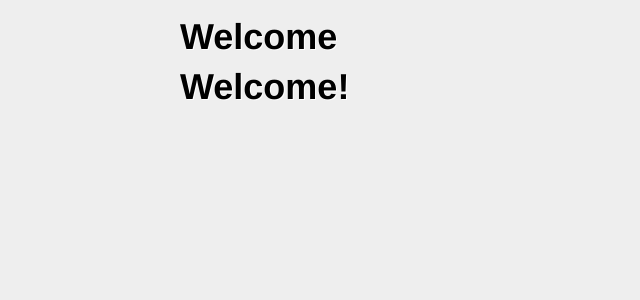
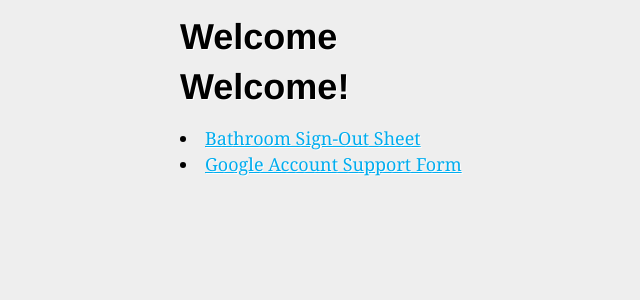
Before and after one commit to scholarsnyc/technology-professional-development, a Jekyll site: the page built from index.html, in a window 1280 px wide. Shown: the top 300 px of the page, without its empty margins (185-825 px from the left). Built offline with Jekyll 4.4.1, drawn with Linux system fonts in a browser that asks for light colours.

Commit message:
Add two basic forms

```diff
--- a/index.html
+++ b/index.html
@@ -4,3 +4,6 @@ title : Welcome
 ---
 
 <h1>Welcome!</h1>
+
+<li><a href="https://docs.google.com/a/scholarsnyc.com/spreadsheet/viewform?formkey=dHFqaHo2NXNVRU5ib2FIU3NKbjNLSXc6MQ">Bathroom Sign-Out Sheet</a></li>
+<li><a href="https://docs.google.com/a/scholarsnyc.com/spreadsheet/viewform?formkey=dEozY2RESXVGOFNxS2RRYmtIcnhBcFE6MQ">Google Account Support Form</a></li>
```
Also changed, not shown: README.md (deleted).
